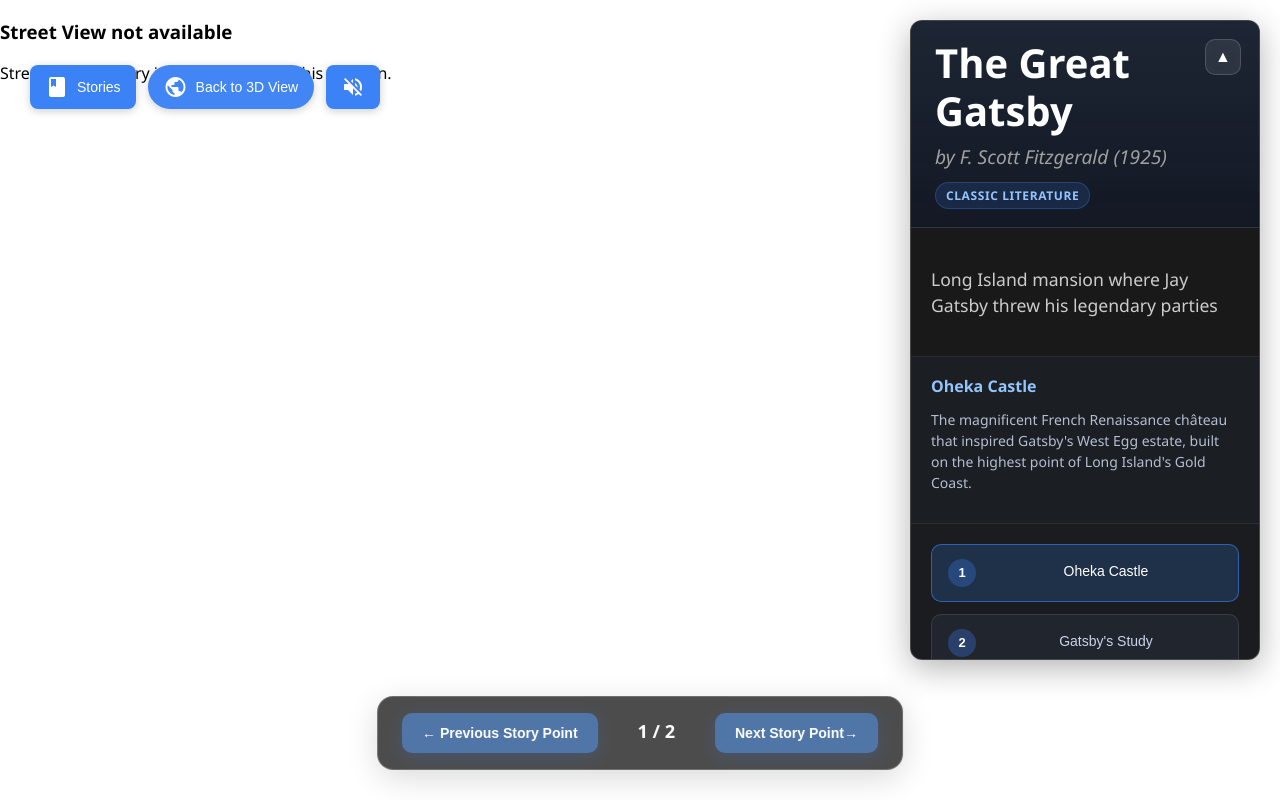
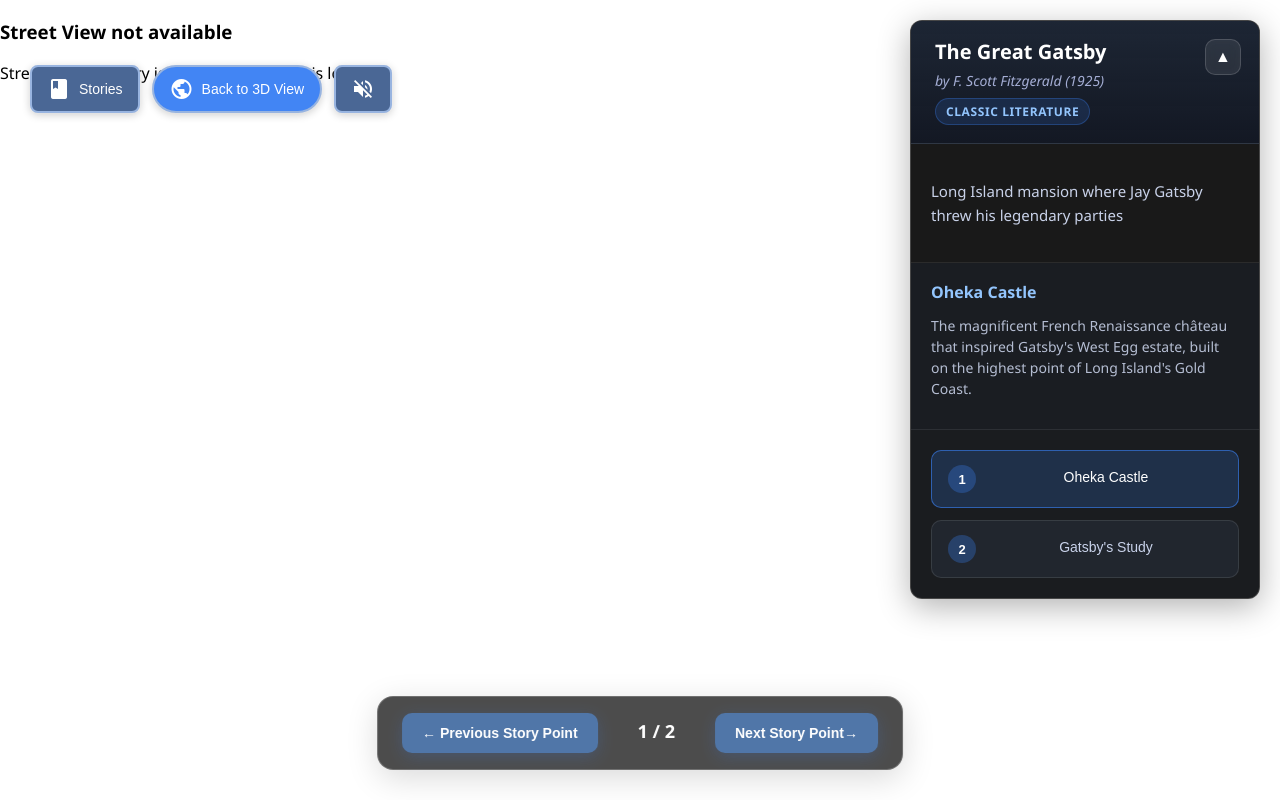
Before and after one commit to LucyZ2000/streets-of-stories, a React (Vite) app in the folder client/: page /location/1 in a window 1280 px wide. Built offline with nearby package versions, Linux system fonts and the light colour scheme.

Commit message:
Small design and functionality changes

```diff
--- a/client/src/components/Map3D.jsx
+++ b/client/src/components/Map3D.jsx
@@ -1,4 +1,3 @@
-// Simplified Map3D.jsx
 import { useEffect, useRef, useState } from 'react';
 import { useNavigate, useLocation } from 'react-router-dom';
 import { useGoogleMaps } from '../hooks/useGoogleMaps';
@@ -456,6 +455,12 @@
         const popover = new PopoverElement();
         const popoverContent = document.createElement('div');
         popoverContent.className = 'story-popover-content';
+
+        // Determine button text and action based on view mode
+        const isZoomedIn = viewMode === 'zoomed' && currentLocation?.id === location.id;
+        const buttonText = isZoomedIn ? 'Street View' : 'Explore';
+        const buttonAction = isZoomedIn ? 'street-view' : 'explore';
+
         popoverContent.innerHTML = `
           <div class="popover-header">
             <img src="${location.image}" alt="${location.title}" class="popover-image">
@@ -467,13 +472,23 @@
             <button class="popover-close-btn" data-location-id="${location.id}" title="Close">×</button>
           </div>
           <p class="popover-description">${location.description}</p>
-          <button class="popover-explore-btn" data-location-id="${location.id}">Explore</button>
+          <button class="popover-explore-btn" data-location-id="${location.id}" data-action="${buttonAction}">
+            ${buttonText}
+          </button>
         `;
 
         // Add event listeners
-        popoverContent.querySelector('.popover-explore-btn').addEventListener('click', (e) => {
+        const exploreBtn = popoverContent.querySelector('.popover-explore-btn');
+        exploreBtn.addEventListener('click', (e) => {
           e.stopPropagation();
-          handleExplore(location);
+          const action = e.target.dataset.action;
+          if (action === 'street-view') {
+            // Navigate to street view
+            navigate(`/location/${location.id}?point=${currentStoryPointIndex}`);
+          } else {
+            // Regular explore action
+            handleExplore(location);
+          }
         });
 
         popoverContent.querySelector('.popover-close-btn').addEventListener('click', (e) => {
@@ -510,6 +525,43 @@
       console.error('Error initializing 3D map:', error);
     }
   };
+
+  // Update popover content when view mode changes
+  useEffect(() => {
+    if (!map3DRef.current) return;
+
+    // Update all popovers to reflect current view mode
+    markersRef.current.forEach((marker, locationId) => {
+      const location = locations.find(loc => loc.id === locationId);
+      if (!location) return;
+
+      const popover = marker.gmpPopoverTargetElement;
+      if (popover) {
+        const exploreBtn = popover.querySelector('.popover-explore-btn');
+        if (exploreBtn) {
+          const isZoomedIn = viewMode === 'zoomed' && currentLocation?.id === location.id;
+          const buttonText = isZoomedIn ? 'Street View' : 'Explore';
+          const buttonAction = isZoomedIn ? 'street-view' : 'explore';
+
+          exploreBtn.textContent = buttonText;
+          exploreBtn.dataset.action = buttonAction;
+
+          // Update the click handler
+          const newBtn = exploreBtn.cloneNode(true);
+          newBtn.addEventListener('click', (e) => {
+            e.stopPropagation();
+            const action = e.target.dataset.action;
+            if (action === 'street-view') {
+              navigate(`/location/${location.id}?point=${currentStoryPointIndex}`);
+            } else {
+              handleExplore(location);
+            }
+          });
+          exploreBtn.parentNode.replaceChild(newBtn, exploreBtn);
+        }
+      }
+    });
+  }, [viewMode, currentLocation]);
 
   useEffect(() => {
     if (isLoaded && locations.length > 0) {
--- a/client/src/components/NavBar.jsx
+++ b/client/src/components/NavBar.jsx
@@ -13,7 +13,10 @@
 
   return (
     <nav className={`navbar ${isStreetViewPage ? 'navbar-solid' : 'navbar-transparent'}`}>
-      <Link to="/" className="navbar-logo">Streets of Stories</Link>
+      <Link to="/" className="navbar-logo">
+        Streets of Stories
+      </Link>
+
     </nav>
   );
 }
--- a/client/src/styles/App.css
+++ b/client/src/styles/App.css
@@ -106,7 +106,7 @@
 .popover-explore-btn {
   display: block;
   margin: 0 auto;
-  width: 24%;
+  width: 90%;
   padding: 12px;
   background: #3b82f6;
   color: white;
--- a/client/src/styles/InfoOverlay.css
+++ b/client/src/styles/InfoOverlay.css
@@ -38,7 +38,7 @@
 }
 
 .location-title {
-  font-size: 16px;
+  font-size: 20px;
   font-weight: 700;
   color: white;
   margin: 0 0 6px 0;
--- a/client/src/styles/Location.css
+++ b/client/src/styles/Location.css
@@ -26,10 +26,24 @@
   z-index: 100;
 }
 
+.map-controls {
+  position: fixed;
+  top: 65px;
+  left: 30px;
+  z-index: 1000;
+  background: transparent;
+  display: flex;
+  flex-direction: row;
+  gap: 12px;
+  border-radius: 12px;
+  padding: 0;
+}
+
+
 .control-button {
-  background: #3b82f6;
+  background: #4a6795;
   color: white;
-  border: none;
+  border: rgb(152, 180, 224) 2px solid;
   box-shadow: 0 0 0 1px rgba(255, 255, 255, 0.1),
               0 2px 8px rgba(0, 0, 0, 0.2);
   padding: 10px 15px;
@@ -45,7 +59,7 @@
 }
 
 .control-button:hover:not(:disabled) {
-  background: #2c61b5;
+  background: #395075;
   transform: translateY(-2px);
   box-shadow: 0 4px 15px rgba(0, 0, 0, 0.2);
 }
@@ -95,44 +109,6 @@
 .back-to-3d-button:hover:not(:disabled) {
   background: rgb(58, 97, 129);
   box-shadow: 0 6px 25px rgba(245, 158, 11, 0.3);
-}
-
-/* ==================== LOCATION HEADER ==================== */
-.location-header {
-  display: flex;
-  justify-content: space-between;
-  align-items: flex-start;
-  margin-bottom: 20px;
-  gap: 20px;
-}
-
-.location-info {
-  flex: 1;
-}
-
-.location-title {
-  font-size: 2.5rem;
-  margin: 0 0 8px 0;
-  color: #ffffff;
-  line-height: 1.2;
-}
-
-.location-author {
-  font-size: 1.2rem;
-  color: #a0a0a0;
-  margin: 0 0 12px 0;
-  font-style: italic;
-}
-
-.location-description {
-  font-size: 1.1rem;
-  color: #cccccc;
-  margin: 0;
-  line-height: 1.5;
-}
-
-.location-controls {
-  flex-shrink: 0;
 }
 
 /* ==================== STREET VIEW NAVIGATION ==================== */
--- a/client/src/styles/NavBar.css
+++ b/client/src/styles/NavBar.css
@@ -30,27 +30,6 @@
 
 .navbar-logo {
   font-weight: bold;
-  font-size: 1.5rem;
+  font-size: 1.8rem;
   color: white;
 }
-
-.navbar-links {
-  display: flex;
-}
-
-.navbar-links a {
-  margin-left: 1.5rem;
-  text-decoration: none;
-  color: white;
-  font-weight: 500;
-  transition: color 0.3s ease;
-}
-
-.navbar-links a:hover {
-  color: #0077ff;
-}
-
-.nav-spacer {
-    height: 80px; /* Match your nav bar height */
-    width: 100%;
-}
--- a/client/src/styles/StoryList.css
+++ b/client/src/styles/StoryList.css
@@ -1,50 +1,3 @@
-/* StoryList.css - Enhanced Modern UI Design */
-
-/* ==================== MAP CONTROLS (Override for Story List View) ==================== */
-.map-controls {
-  position: fixed;
-  top: 65px;
-  left: 30px;
-  z-index: 1000;
-  background: transparent;
-  display: flex;
-  flex-direction: row;
-  gap: 12px;
-  border-radius: 12px;
-  padding: 0;
-}
-
-.control-button {
-  background: rgba(255, 255, 255, 0.95);
-  border-radius: 12px;
-  border: none;
-  padding: 12px 20px;
-  font-size: 14px;
-  font-weight: 600;
-  color: #1f2937;
-  cursor: pointer;
-  box-shadow: rgb(66, 60, 60);
-  backdrop-filter: blur(16px);
-  transition: all 0.2s cubic-bezier(0.4, 0, 0.2, 1);
-  min-width: auto;
-  white-space: nowrap;
-  display: flex;
-  align-items: center;
-  gap: 8px;
-}
-
-.control-button:hover:not(:disabled) {
-  background: rgba(255, 255, 255, 1);
-  transform: translateY(-2px);
-  box-shadow: rgrgb(45, 41, 41);
-  color: #f5f7f9;
-}
-
-.control-button:disabled {
-  opacity: 0.6;
-  cursor: not-allowed;
-}
-
 .story-list-toggle {
   background: rgba(255, 255, 255, 0.95);
 }
```
